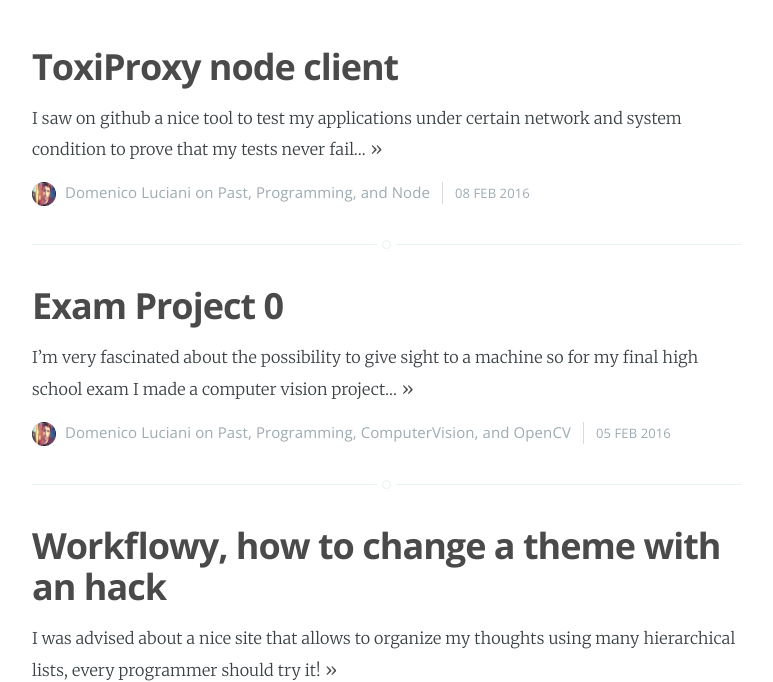
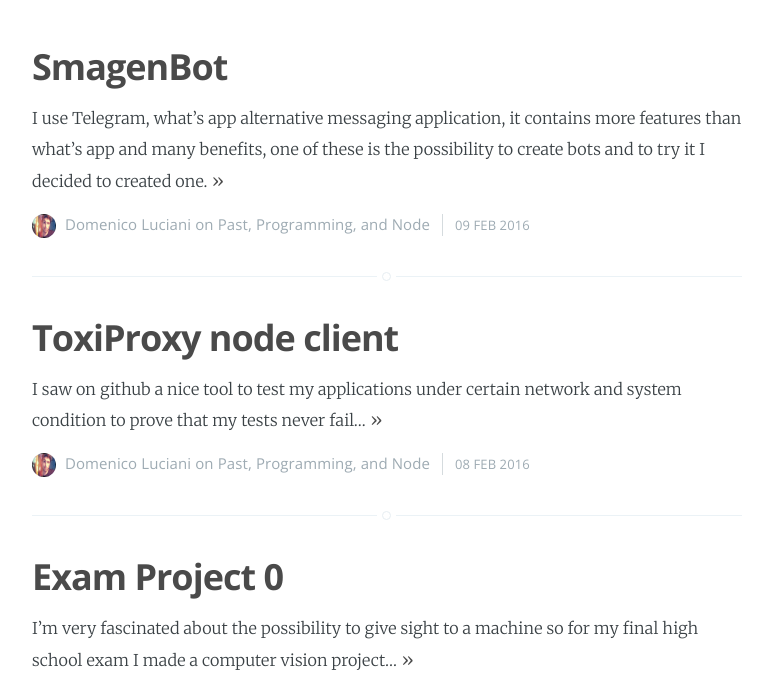
Before and after one commit to dlion/domenicoluciani, a Jekyll site: the page built from index.html, in a window 1280 px wide and 900 px high, scrolled down 686 px, cut to the strip 218-900 px from the top of the window. Shown: the whole strip, without its empty margins (253-1026 px from the left). Built offline with Jekyll 4.4.1, drawn with Linux system fonts in a browser that asks for light colours; nearby versions of some CDN libraries; the list of posts is cut into pages by our own code; a file with an impossible date is left out.

Commit message:
Update 2016-02-09-smagenbot.md

```diff
--- a/_posts/2016-02-09-smagenbot.md
+++ b/_posts/2016-02-09-smagenbot.md
@@ -1,11 +1,8 @@
 ---
-published: false
+title: "SmagenBot"
 layout: post
-date: {}
-categories:
-  - Past
-  - Programming
-  - Node
+date: 2016-02-09 12:56:00
+categories: [Past, Programming, Node]
 cover: "http://wallpapers.wallhaven.cc/wallpapers/full/wallhaven-31309.jpg"
 ---
 
```
